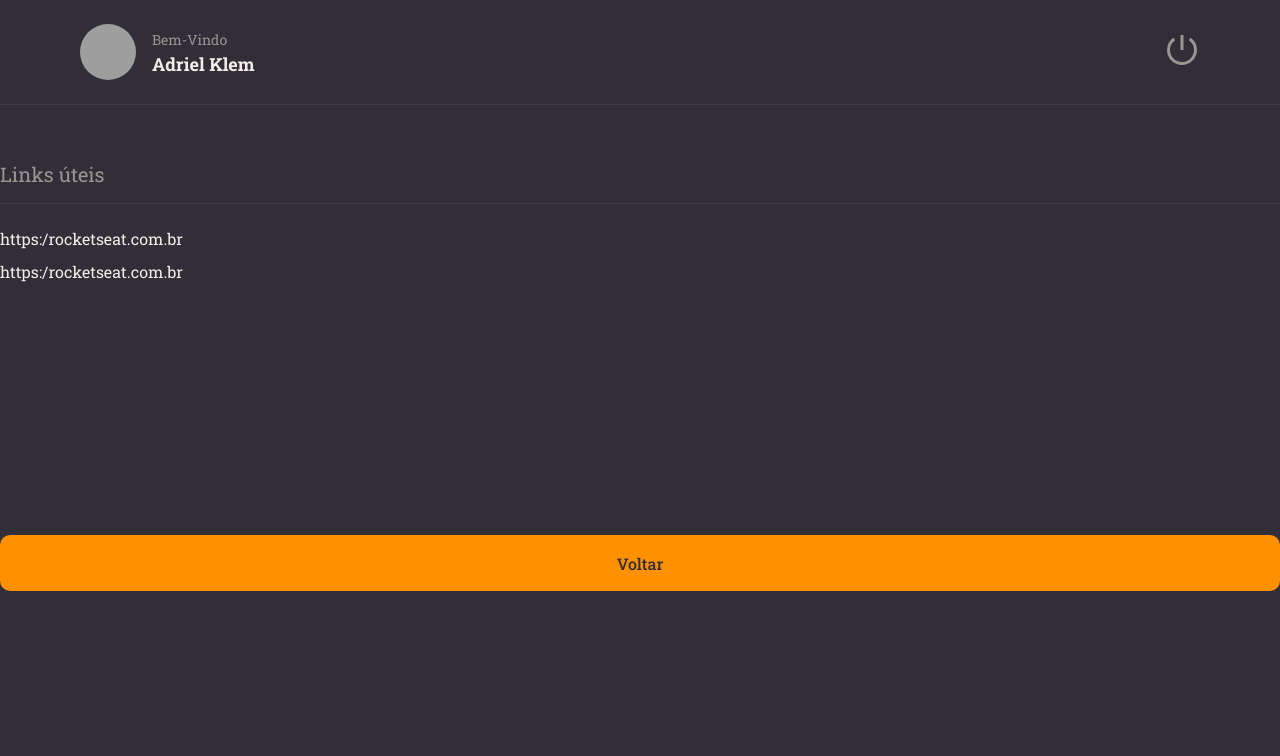
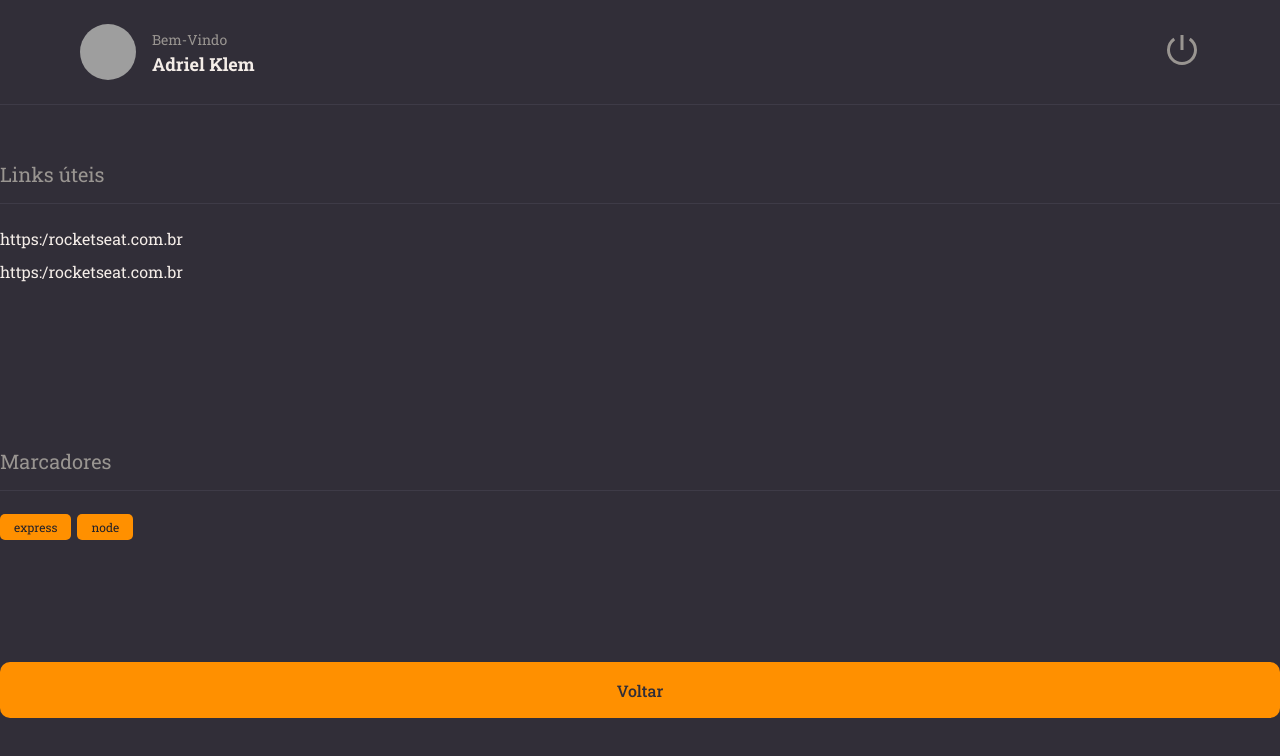
Before and after one commit to AdrielKlem/RocketNotes, a React (Vite) app: page / in a window 1280 px wide. Shown: the top 756 px of the page. Built offline with nearby package versions, Linux system fonts and the light colour scheme; grey boxes are pictures that could not be loaded.

Commit message:
add components tag

```diff
--- /dev/null
+++ b/src/components/Tag/index.jsx
@@ -0,0 +1,9 @@
+import { Container } from "./styles";
+
+export function Tag({ title }) {
+    return (
+        <Container>
+            {title}
+        </Container>
+    )
+}
--- /dev/null
+++ b/src/components/Tag/styles.js
@@ -0,0 +1,10 @@
+import { styled } from "styled-components";
+
+export const Container = styled.span`
+    font-size: 12px;
+    padding: 5px 14px;
+    border-radius: 5px;
+    margin-right: 6px;
+    color: ${({ theme }) => theme.COLORS.BACKGROUND_900};
+    background-color: ${({ theme }) => theme.COLORS.ORANGE};;
+`
--- a/src/pages/Details/index.jsx
+++ b/src/pages/Details/index.jsx
@@ -3,6 +3,7 @@
 import { Button } from "../../components/Button"
 import { Header } from "../../components/Header"
 import { Section } from "../../components/Section"
+import { Tag } from "../../components/Tag"
 
 
 export function Details() {
@@ -17,6 +18,11 @@
       </Links>
     </Section>
 
+    <Section title="Marcadores">
+        <Tag title="express" />
+        <Tag title="node" />
+    </Section>
+
     <Button title="Voltar"/>
     </Container>
   )
```
